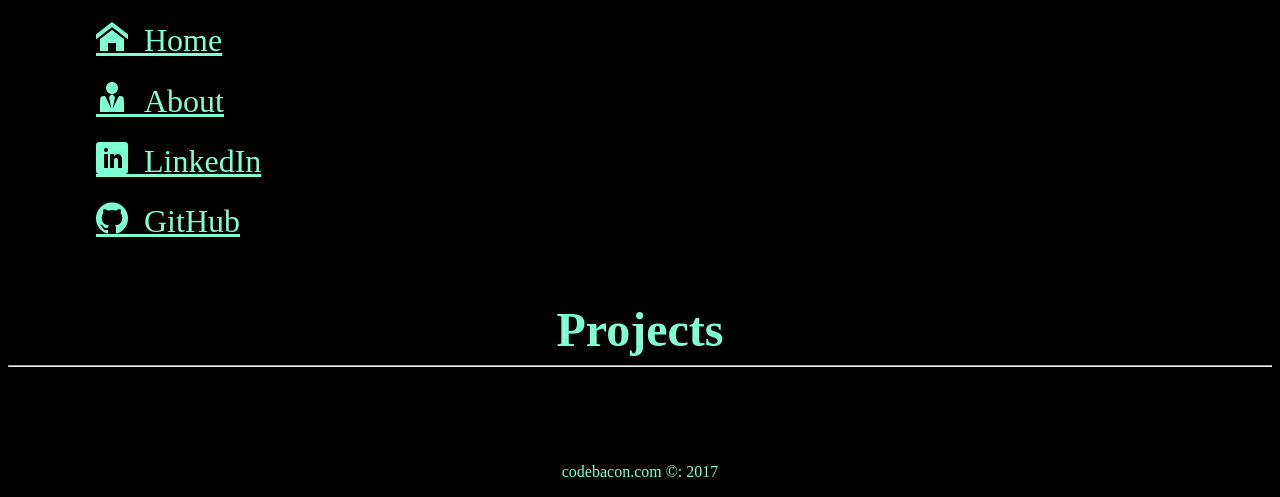
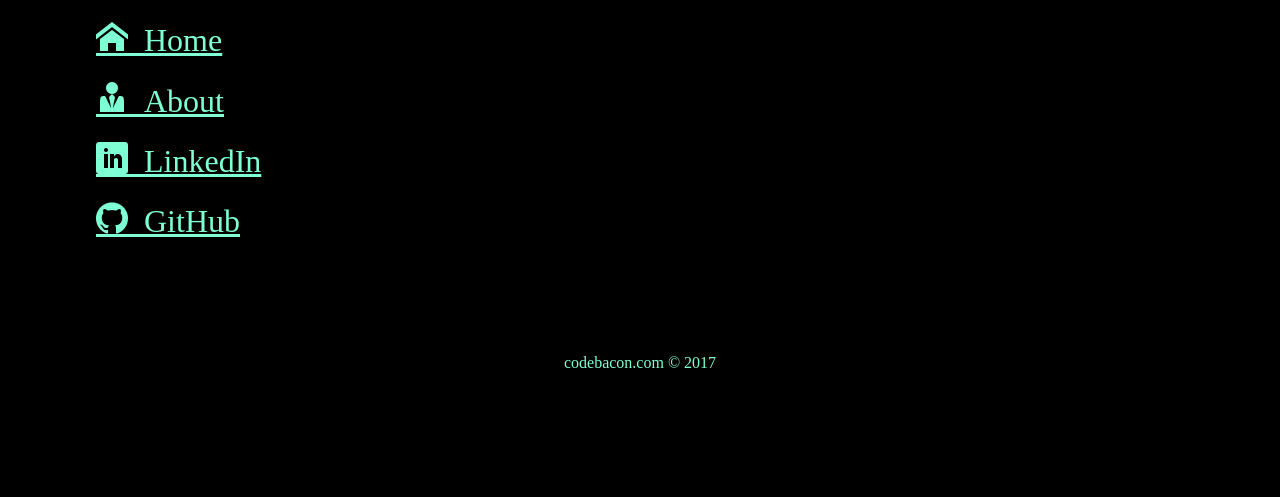
Before and after one commit to cameronmbacon/portfolio, a plain HTML site: page index.html in a window 1280 px wide. Shown: the part 714-1211 px from the top of the page. After the commit the page ends 1102 px from the top, so only its background shows below. Drawn offline with nearby package versions, Linux system fonts and the light colour scheme; files whose address does not match are found by name.

```diff
--- a/index.html
+++ b/index.html
@@ -11,8 +11,6 @@
     <link rel="stylesheet" href="styles/modules.css">
     <link rel="icon" type="image/x-icon" href="https://i.imgur.com/7v5ASc8.png">
 
-    <script src="https://code.jquery.com/jquery-3.1.1.min.js" integrity="sha256-hVVnYaiADRTO2PzUGmuLJr8BLUSjGIZsDYGmIJLv2b8=" crossorigin="anonymous"></script>
-
     <script id="projects-template" type="text/x-handlebars-template" data-category="placeholder-category">
       <article data-category="{{category}}">
         <header>
@@ -25,7 +23,6 @@
       </article>
     </script>
   </head>
-
   <body>
     <header class="clearfix">
       <hgroup>
@@ -44,11 +41,7 @@
         </ul>
       </nav>
     </header>
-    <br>
-    <br>
     <main>
-      <h3>Projects</h3>
-      <hr>
       <section id="projects" class="tab-content">
         <article class="template">
           <h4 class="project-title"><a href="">Project Title</a></h4>
@@ -67,11 +60,12 @@
     <br>
     <br>
     <footer>
-      <p>codebacon.com &copy: 2017</p>
+      <p>codebacon.com &copy; 2017</p>
     </footer>
 
     <script src="https://ajax.googleapis.com/ajax/libs/jquery/3.1.1/jquery.min.js"></script>
     <script src="https://cdnjs.cloudflare.com/ajax/libs/handlebars.js/4.0.4/handlebars.js"></script>
+
     <script src="scripts/sourceData.js"></script>
     <script src="scripts/project.js"></script>
     <script src="scripts/projectView.js"></script>
```
